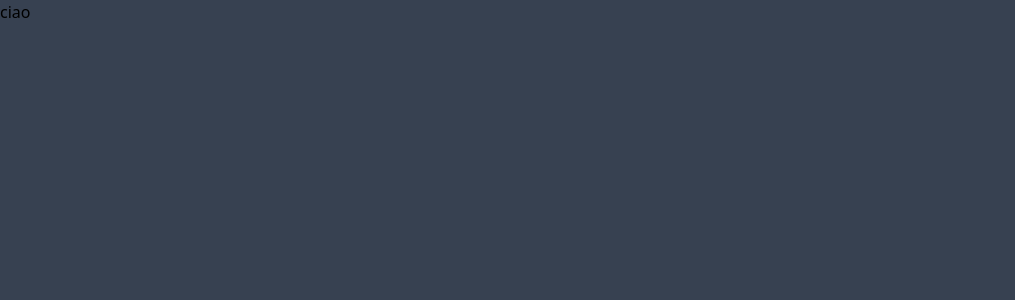
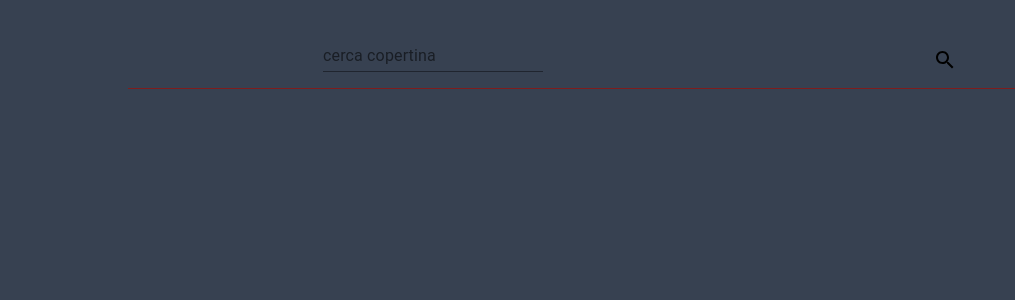
Before and after one commit to Filippo831/bookApplication, a Next.js app: page /components/modal/parts/image/images in a window 1280 px wide. Shown: the top 300 px of the page, without its empty margins (0-1015 px from the left). Built offline with nearby package versions, Linux system fonts and the light colour scheme.

Commit message:
search image input and button

```diff
--- a/pages/components/modal/parts/image/images.js
+++ b/pages/components/modal/parts/image/images.js
@@ -1,12 +1,23 @@
 import {motion} from "framer-motion"
+import {TextField} from "@material-ui/core"
+import Search from '@material-ui/icons/Search'
+
 export default function Images(props) {
-  return(
+
+  return (
     <motion.div
-      initial={{x:"100%"}}
-      animate={{x:0}}
-      exit={{x:"-100%"}}
+      initial={{x: "100%"}}
+      animate={{x: 0}}
+      exit={{x: "-100%"}}
     >
-      <h1>ciao</h1>
+      <div className="w-4/5 pt-6 pb-4 mx-auto border-b border-red-900">
+        {/* --- INPUT --- */}
+        <div className="flex justify-around mx-auto align-middle w-">
+          <TextField label="cerca copertina"></TextField>
+          <Search className="mt-auto"></Search>
+        </div>
+
+      </div>
     </motion.div>
   )
 }
```
Also changed, not shown: pages/components/modal/parts/image.js (+6 -6 lines).
